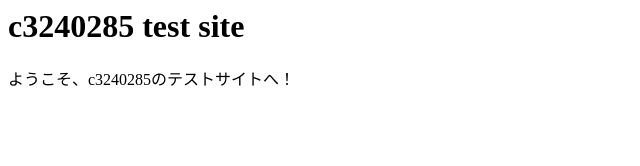
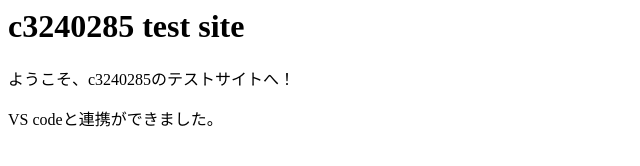
Before and after one commit to c3240285/www, a plain HTML site: page index.html in a window 1280 px wide. Shown: the whole page, without its empty margins (0-640 px from the left). Drawn offline with Linux system fonts and the light colour scheme.

Commit message:
app20250514_1.0

```diff
--- a/index.html
+++ b/index.html
@@ -4,4 +4,5 @@
   </head>
   <h1>c3240285 test site</h1>
   <p>ようこそ、c3240285のテストサイトへ！</p>
+  <p>VS codeと連携ができました。</p>
 </html>
```
